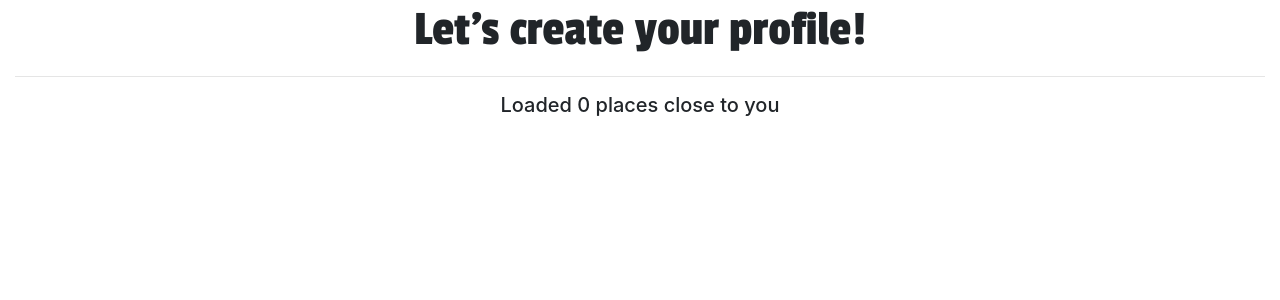
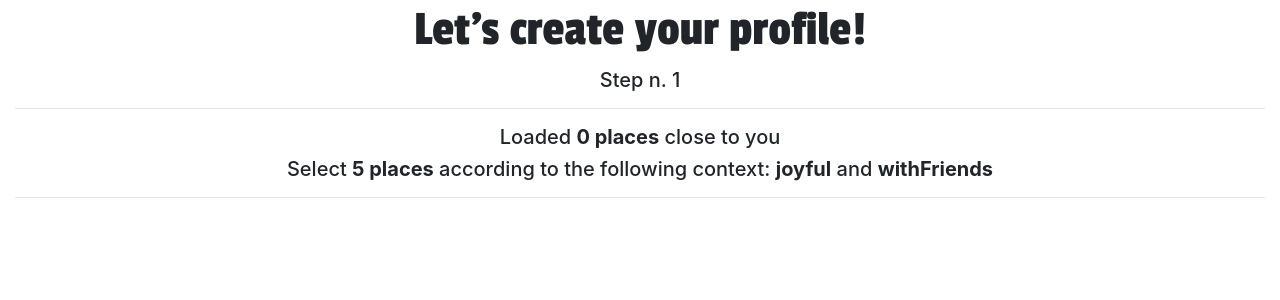
Before and after one commit to maggiofrancesco/PugliaeventiRecommender, a Django app: page /profile_configuration/ in a window 1280 px wide. Shown: the top 300 px of the page. Run offline with Django 3.2, Linux system fonts and the light colour scheme; the visitor is signed in with stand-in values (Sample User, id 1); data that the repository does not hold is empty; some libraries are stand-ins or nearby versions.

Commit message:
Added control on contexts in profile configuration view

```diff
--- a/recommender_webapp/views.py
+++ b/recommender_webapp/views.py
@@ -6,7 +6,7 @@ from django.shortcuts import render, redirect
 from django.views.decorators.csrf import csrf_protect
 
 from recommender_webapp.forms import ProfileForm, UserRegisterForm
-from recommender_webapp.models import Comune, Distanza, Place, Mood, Companionship
+from recommender_webapp.models import Comune, Distanza, Place, Mood, Companionship, Rating
 from pugliaeventi import constant
 
 
@@ -63,14 +63,29 @@ def user_signup(request):
 def profile_configuration(request):
     if request.user.is_authenticated:
 
-        """
-        user_contexts = []
-        for (mood_name, mood_index) in Mood.choices():
-            for (comp_name, comp_index) in Companionship.choices():
-                # user_context = str(mood_index) + str(comp_index)
-                user_context = (mood_name, comp_name)
-                user_contexts.append(user_context)
-        """
+        mood_configuration = {}
+        companionship_configuration = {}
+        step = 1
+
+        user_ratings = Rating.objects.filter(user=request.user.profile)
+        if user_ratings:
+            for (mood_name, mood_index) in Mood.choices():
+                for (comp_name, comp_index) in Companionship.choices():
+                    contextual_ratings = user_ratings.filter(mood=mood_index, companionship=comp_index)
+                    if not contextual_ratings:
+                        mood_configuration['index'] = mood_index
+                        mood_configuration['name'] = mood_name
+                        companionship_configuration['index'] = mood_index
+                        companionship_configuration['name'] = mood_name
+                    else:
+                        step += 1
+        else:
+            mood_configuration['index'] = Mood.joyful.value
+            mood_configuration['name'] = Mood.joyful.name
+            companionship_configuration['index'] = Companionship.withFriends.value
+            companionship_configuration['name'] = Companionship.withFriends.name
+
+        # I have to filter out places already selected in previous contexts
 
         close_places = []
         user_location = request.user.profile.location
@@ -89,7 +104,9 @@ def profile_configuration(request):
         return redirect('/')
 
     context = {
-        #'contexts': user_contexts,
+        'step': step,
+        'mood': mood_configuration,
+        'companionship': companionship_configuration,
         'places': close_places
     }
 
--- a/templates/profile_configuration.html
+++ b/templates/profile_configuration.html
@@ -108,9 +108,12 @@
 	<body>
 
         <div class="container-fluid">
-          <h1 class="text-center mb-3 title">Let's create your profile!</h1>
+          <h1 class="text-center title">Let's create your profile!</h1>
+          <h5 class="text-center">Step n. {{ step }}</h5>
           <hr />
-          <h5 class="text-center mb-3">Loaded {{ places|length }} places close to you</h5>
+          <h5 class="text-center">Loaded <strong>{{ places|length }} places</strong> close to you</h5>
+          <h5  class="text-center mb-3">Select <strong>5 places</strong> according to the following context: <strong>{{ mood.name }}</strong> and <strong>{{ companionship.name }}</strong></h5>
+          <hr />
           <div id="myCarousel" class="carousel slide" data-ride="carousel">
             <div class="carousel-inner row w-100 mx-auto">
 
@@ -127,6 +130,7 @@
                         <h5 class="card-title">{{ place.name }}</h5>
                         <p class="card-text"><strong>Labels:</strong> {{ place.labels }}</p>
                         <p class="card-text"><small class="text-muted">{{ place.location }}</small></p>
+                        <a href="#" class="btn btn-primary btn-sm">Add to my places</a>
                     </div>
                   </div>
               </div>
```
